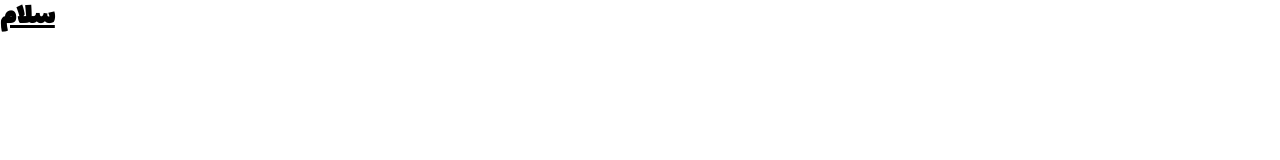
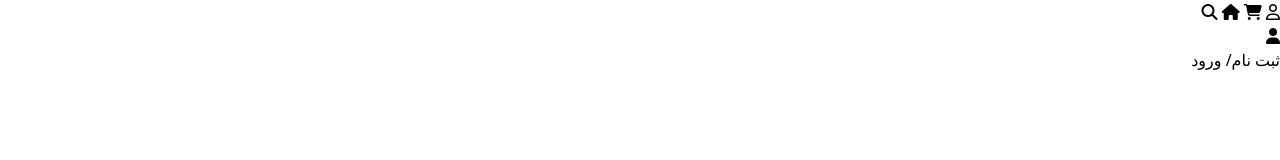
Before and after one commit to whosfatima/modern-store-template, a website: page index.html in a window 1280 px wide. Drawn offline with Linux system fonts and the light colour scheme.

Commit message:
header loading ...

```diff
--- a/index.html
+++ b/index.html
@@ -1,14 +1,32 @@
 <!DOCTYPE html>
-<html lang="en">
-<head>
-    <meta charset="UTF-8">
-    <meta name="viewport" content="width=device-width, initial-scale=1.0">
-    <link rel="stylesheet" href="./src/output.css">
+<html lang="far" dir="rtl">
+  <head>
+    <meta charset="UTF-8" />
+    <meta name="viewport" content="width=device-width, initial-scale=1.0" />
+    <link rel="stylesheet" href="./src/output.css" />
+    <link
+      rel="stylesheet"
+      href="https://cdnjs.cloudflare.com/ajax/libs/font-awesome/6.7.2/css/all.min.css"
+    />
     <title>Document</title>
-</head>
-<body>
-      <h1 class="text-3xl font-bold underline font-[Lalezar]">
-    سلام
-  </h1>
-</body>
+  </head>
+  <body>
+    <header>
+      <nav>
+        <div>
+          <a href=""> <i class="far fa-user"></i> </a>
+          <a href=""><i class="fas fa-shopping-cart"></i></a>
+          <a href=""><i class="fas fa-home"></i></a>
+          <a href=""><i class="fas fa-search"></i></a>
+        </div>
+        <div>
+            <div>
+                <a href=""><i class="fas fa-user"></i></a>
+                <p>ثبت نام/ ورود</p>
+            </div>
+        </div>
+      </nav>
+      <section></section>
+    </header>
+  </body>
 </html>
```
Also changed, not shown: src/output.css.
